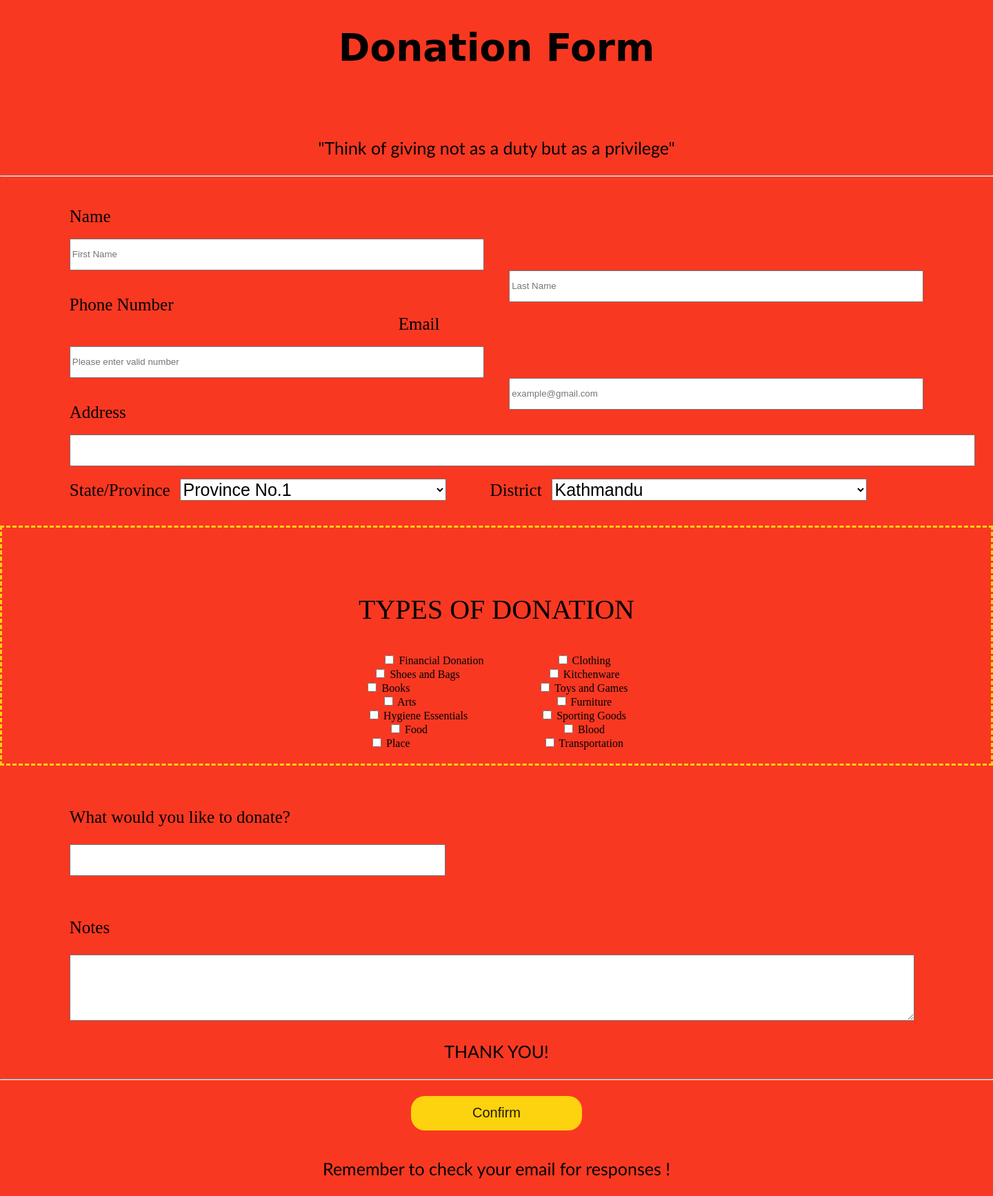
After one commit to NistCollegeTeam/College-Web-Project-I, a PHP site: page /donationform.html in a window 1440 px wide. The commit adds this page. Shown: the whole page at 69% size. Run offline with PHP 8.4, Linux system fonts and the light colour scheme.

Commit message:
https://github.com/BivekHeka/updated-donation-form.git

```diff
--- /dev/null
+++ b/donationform.html
@@ -0,0 +1,130 @@
+<!DOCTYPE html>
+<html lang="en">
+<head>
+    <meta charset="UTF-8">
+    <meta http-equiv="X-UA-Compatible" content="IE=edge">
+    <meta name="viewport" content="width=device-width, initial-scale=1.0">
+    <link rel="stylesheet" href="./styles/input.css">
+    <title>Donation</title>
+</head>
+<body>
+    <div id="container" >
+        <h1>Donation Form</h1><br><br>
+        <p  style="font-size: 25px; text-align: center;font-family: 'Trebuchet MS', 'Lucida Sans Unicode', 'Lucida Grande', 'Lucida Sans', Arial, sans-serif;">"Think of giving not as a duty but as a privilege"</p>
+        <hr><br><br>
+
+        <form action="nav.html">
+            <div id="identity" class="uni-padding">
+            <label for="name" style="font-size: 25px;">Name</label> <br> <br>
+            <input type="text" size="72" name="fname" id="fname" style="margin-right: 75px; height: 40px;" placeholder="First Name" required>
+            <input type="text" size="72" name="lname" id="lname" style="height: 40px;" placeholder="Last Name" required>
+            </div> <br><br>
+
+            <div class="uni-padding">
+                <label for="phone" style="font-size: 25px;">Phone Number</label>
+                <label for="email" style="font-size: 25px; margin-left: 477px;">Email</label>
+                <br> <br>
+                <input type="text" size="72"  style="height: 40px;" name="phone" id="phone" placeholder="Please enter valid number" required>
+                <input type="email" name="email" style="height: 40px; margin-left: 75px;" id="email" size="72" autocomplete="off" placeholder="example@gmail.com" required>
+            </div><br><br>
+
+            <div class="uni-padding">
+                <label for="address" style="font-size: 25px;">Address</label><br><br>
+                <input type="text" name="address" id="address" style="height: 40px;" size="161"> <br><br>
+
+                <label for="state"style="font-size:25px;">State/Province</label>
+                <select name="state" id="state" style="font-size:25px;">
+                    <option value="Province No.1">Province No.1</option>
+                    <option value="Province No.2">Province No.2</option>
+                    <option value="Bagmati">Bagmati</option>
+                    <option value="Gandaki">Gandaki</option>
+                    <option value="Lumbini">Lumbini</option>
+                    <option value="Karnali">Karnali</option>
+                    <option value="Sudurpashchim">Sudurpashchim</option>
+                </select>
+
+                <label for="district"style="font-size:25px;" class="district">District</label>
+                <select  class="district" name="district" id="district" style="font-size:25px;">
+                    <option value="Kathmandu">Kathmandu</option>
+                    <option value="Bhaktapur">Bhaktapur</option>
+                    <option value="Ramechhap">Ramechhap</option>
+                    <option value="Lalitpur">Lalitpur</option>
+                    <option value="Nuwakot">Nuwakot</option>
+                    <option value="Jhapa">Jhapa</option>
+                    <option value="Ilam">Ilam</option>
+                    <option value="Chitwan">Chitwan</option>
+                    <option value="Syangja">Syangja</option>
+                    <option value="Tanahu">Tanahu</option>
+                    <option value="Ramechhap">Ramechhap</option>
+
+                </select>
+
+            </div><br> <br>
+            <div class="donation">
+                <p style="font-size: 40px;">TYPES OF DONATION</p>
+
+                <input type="checkbox" name="financial" id="financial" >
+                <label for="financial" class="checkbox" style="margin-right: 100px;">Financial Donation</label>
+
+                <input type="checkbox"  name="clothing" id="clothing" >
+                <label for="clothing"  >Clothing</label><br>
+
+                <input type="checkbox" name="shoes" id="shoes" >
+                <label for="shoes" style="margin-right: 122px;">Shoes and Bags</label>
+
+                <input type="checkbox" name="kitchenware" id="kitchenware" >
+                <label for="kitchenware">Kitchenware</label><br>
+
+                <input type="checkbox" name="books" id="books" >
+                <label for="books" style="margin-right: 182px;">Books</label>
+
+                <input type="checkbox" name="toys" id="toys" >
+                <label for="toys">Toys and Games</label><br>
+
+                <input type="checkbox" name="arts" id="arts" >
+                <label for="arts" style="margin-right: 196px;">Arts</label>
+
+                <input type="checkbox" name="furniture" id="furniture" >
+                <label for="furniture">Furniture</label><br>
+
+                <input type="checkbox" name="hygiene" id="hygiene" >
+                <label for="hygiene" style="margin-right: 101px;">Hygiene Essentials</label>
+
+                <input type="checkbox" name="sports" id="sports" >
+                <label for="sports">Sporting Goods</label><br>
+
+                <input type="checkbox" name="food" id="food" >
+                <label for="food" style="margin-right: 190px;">Food</label>
+
+                <input type="checkbox" name="blood" id="blood" >
+                <label for="blood">Blood</label><br>
+
+                <input type="checkbox" name="room" id="room" >
+                <label for="room" style="margin-right: 188px;">Place</label>
+
+                <input type="checkbox" name="transportation" id="transportation" >
+                <label for="transportation">Transportation</label><br>
+
+            </div><br><br>
+
+            <div class="uni-padding">
+                <p style="font-size: 25px;">What would you like to donate?</p>
+                <input type="text" name="donate" id="donate"  style="height: 40px;" size="65">
+            </div><br><br>
+
+            <div class="uni-padding">
+                <p style="font-size: 25px;">Notes</p>
+                <textarea name="" id="" cols="150" rows="6"></textarea>
+            </div>
+            <p style="font-size: 25px; text-align: center;font-family: 'Trebuchet MS', 'Lucida Sans Unicode', 'Lucida Grande', 'Lucida Sans', Arial, sans-serif;">THANK YOU!</p>
+            <hr>
+            <div class="uni-padding" style="text-align: center;">
+                <button class="btn">Confirm</button>
+                <p style="font-size: 25px; text-align: center;font-family: 'Trebuchet MS', 'Lucida Sans Unicode', 'Lucida Grande', 'Lucida Sans', Arial, sans-serif;">Remember to check your email for responses !</p>
+            </div>
+        </form>
+    </div>
+
+
+</body>
+</html>
--- a/styles/input.css
+++ b/styles/input.css
@@ -1,12 +1,34 @@
 body{
  margin: 0;
+ background-color: #f93822ff;
 }
 .uni-padding{
     padding: 0 7%;
 }
+.checkbox{
+    cursor: pointer;
+}
+.donation{
+    text-align: center;
+    padding-top: 55px;
+    padding-bottom: 20px;
+    border:#fdd20eff;
+    border-style: dashed;
+}
 h1{
     text-align: center;
     font-family: cursive;
+    font-size: 55px;
+}
+#district{
+    padding-right: 300px;
+    margin-left: 10px;
+
+}
+#state{
+    padding-right: 190px;
+    margin-left: 10px;
+    margin-right: 60px;
 }
 #lname{
     float: right;
@@ -18,13 +40,15 @@ h1{
     height: 50px;
     width: 20%;
     padding: 10px;
-    background-color: rgb(73, 212, 45);
+    background-color: #fdd20eff;
     margin-top: 15px;
     margin-bottom: 15px;
-    color: rgb(250, 249, 255);
+    color: rgba(2, 0, 0, 0.884);
     border-radius: 20px;
     border-style: none;
     text-align: center;
+    font-size: 20px;
+    font-style: normal;
 }
 .btn:hover{
     background-color: rgb(42, 184, 13);
```
Also changed, not shown: input.html (deleted, +0 -89 lines).
